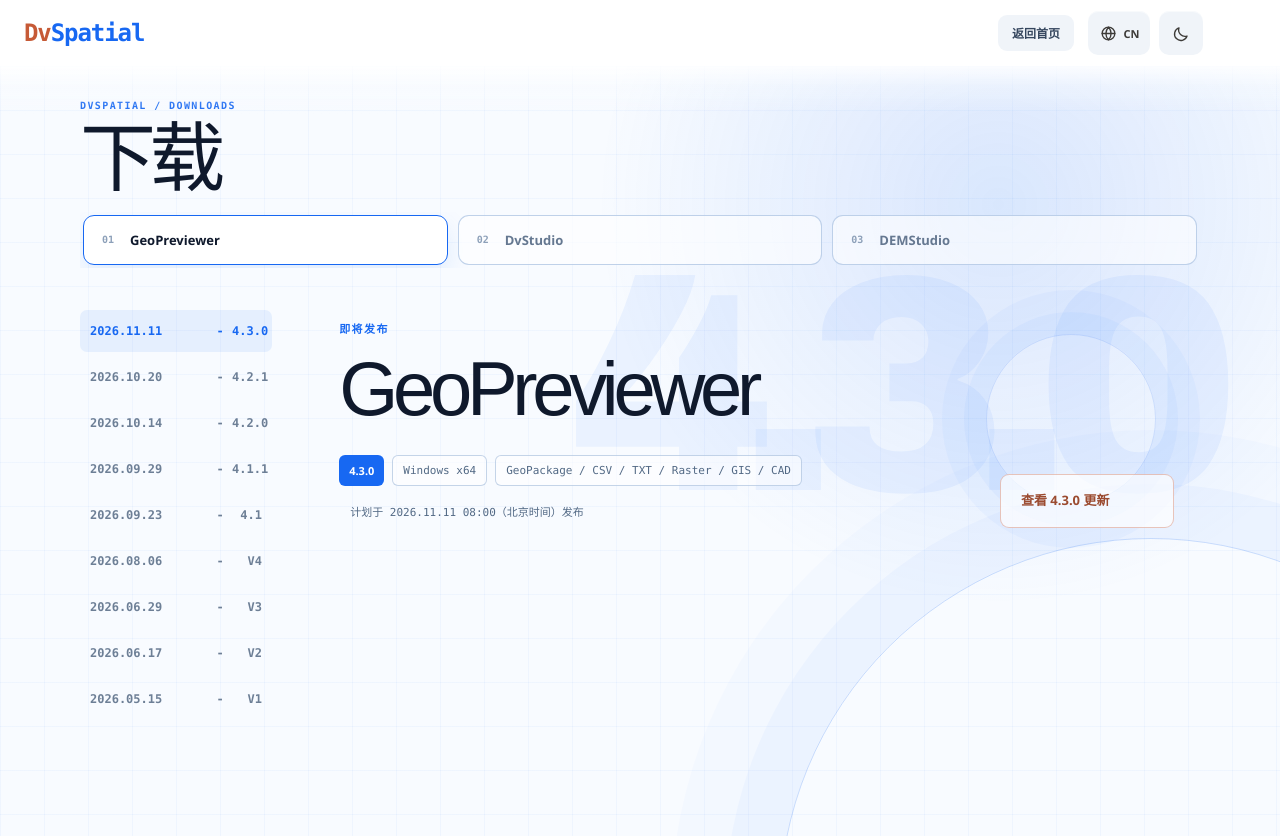
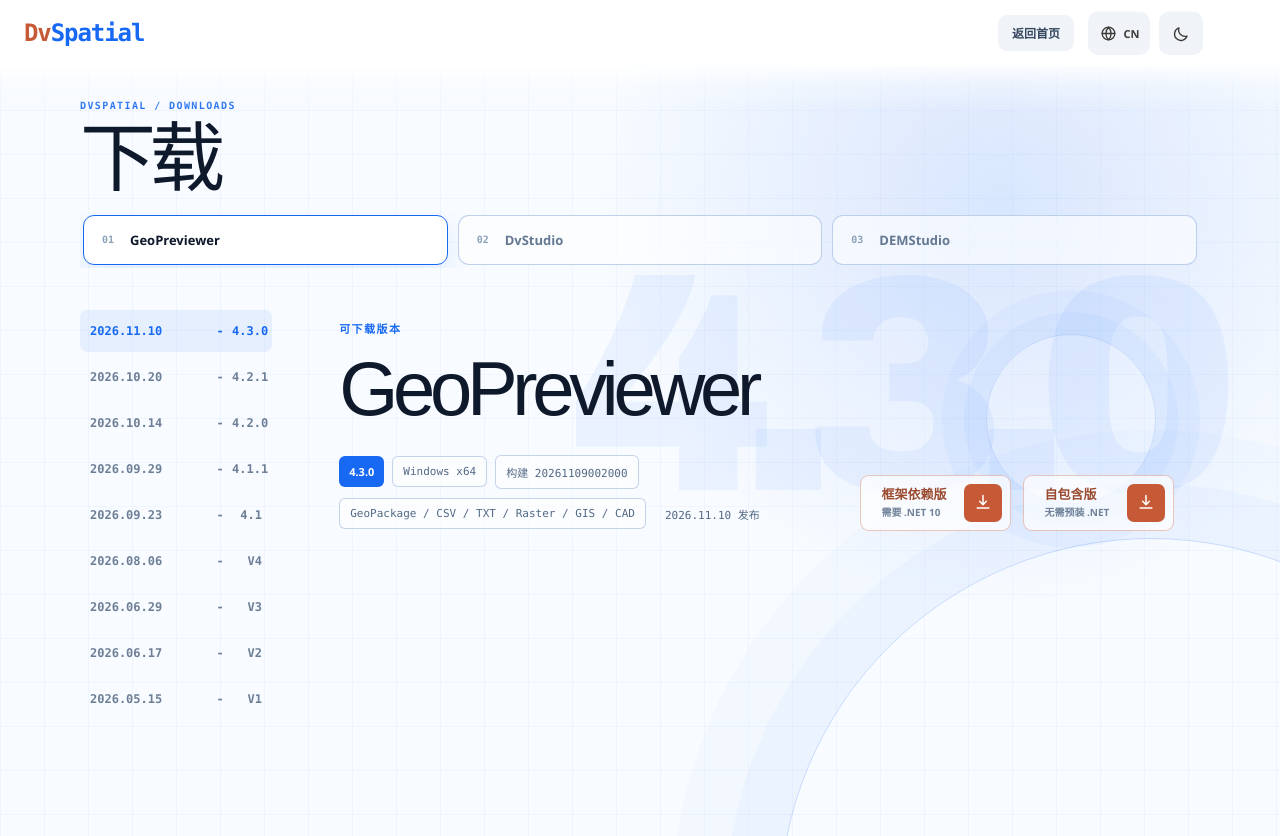
Before and after one commit to SpDDoggy/SpDDoggy.github.io, a plain HTML site: page downloads/index.html in a window 1280 px wide. Drawn offline with Linux system fonts and the light colour scheme; a web font is replaced by a local one.

Commit message:
Enable GeoPreviewer 4.3.0 Windows downloads

```diff
--- a/downloads/index.html
+++ b/downloads/index.html
@@ -58,7 +58,7 @@
                  aria-labelledby="tab-gdb" data-product-panel="gdb">
           <aside class="version-rail version-rail-list-only">
             <div class="version-list" aria-label="GeoPreviewer 版本" data-aria-en="GeoPreviewer versions">
-              <button class="version-option is-active" type="button" aria-pressed="true" data-version-target="gdb-v4-3-0"><time datetime="2026-11-11">2026.11.11</time><span class="version-separator" aria-hidden="true">-</span><b>4.3.0</b></button>
+              <button class="version-option is-active" type="button" aria-pressed="true" data-version-target="gdb-v4-3-0"><time datetime="2026-11-10">2026.11.10</time><span class="version-separator" aria-hidden="true">-</span><b>4.3.0</b></button>
 <button class="version-option" type="button" aria-pressed="false" data-version-target="gdb-v4-2-1"><time datetime="2026-10-20">2026.10.20</time><span class="version-separator" aria-hidden="true">-</span><b>4.2.1</b></button>
 <button class="version-option" type="button" aria-pressed="false" data-version-target="gdb-v4-2-0"><time datetime="2026-10-14">2026.10.14</time><span class="version-separator" aria-hidden="true">-</span><b>4.2.0</b></button>
 <button class="version-option" type="button" aria-pressed="false" data-version-target="gdb-v4-1-1"><time datetime="2026-09-29">2026.09.29</time><span class="version-separator" aria-hidden="true">-</span><b>4.1.1</b></button>
@@ -86,7 +86,42 @@
           </aside>
 
           <div class="release-stage">
-<article class="release-view is-active" data-version-panel="gdb-v4-3-0"><div class="release-watermark" aria-hidden="true">4.3.0</div><p data-copy-en="Coming soon">即将发布</p><h2>GeoPreviewer</h2><div class="release-meta"><strong>4.3.0</strong><span>Windows x64</span><span class="release-formats">GeoPackage / CSV / TXT / Raster / GIS / CAD</span><time datetime="2026-11-11T08:00:00+08:00" data-copy-en="Scheduled: November 11, 2026, 08:00 (UTC+8)">计划于 2026.11.11 08:00（北京时间）发布</time></div><div class="release-downloads"><a class="release-download" href="../products/gdb-previewer/changelog/?version=v4-3-0"><span class="release-download-copy"><b data-copy-en="View 4.3.0 updates">查看 4.3.0 更新</b></span></a></div></article>
+<article class="release-view is-active" data-version-panel="gdb-v4-3-0">
+              <div class="release-watermark" aria-hidden="true">4.3.0</div>
+              <p data-copy-en="Available release">可下载版本</p>
+              <h2>GeoPreviewer</h2>
+              <div class="release-meta">
+                <strong>4.3.0</strong>
+                <span>Windows x64</span>
+                <span data-copy-en="Build 20261109002000">构建 20261109002000</span>
+                <span class="release-formats">GeoPackage / CSV / TXT / Raster / GIS / CAD</span>
+                <time datetime="2026-11-10" data-copy-en="Released 2026-11-10">2026.11.10 发布</time>
+              </div>
+              <div class="release-downloads">
+                <a class="release-download" href="https://github.com/SpDDoggy/GeoPreviewer-Releases/releases/download/v4.3.0-stable.20261109002000/GeoPreviewer-4.3.0-stable.20261109002000-win-x64-framework-dependent-setup.exe"
+                   aria-label="下载 GeoPreviewer 4.3.0 框架依赖版"
+                   data-aria-en="Download GeoPreviewer 4.3.0 framework-dependent edition">
+                  <span class="release-download-copy">
+                    <b data-copy-en="Framework-dependent">框架依赖版</b>
+                    <small data-copy-en="Requires .NET 10">需要 .NET 10</small>
+                  </span>
+                  <svg viewBox="0 0 24 24" aria-hidden="true">
+                    <path d="M12 3v11m0 0 4-4m-4 4-4-4M5 18h14"></path>
+                  </svg>
+                </a>
+                <a class="release-download" href="https://github.com/SpDDoggy/GeoPreviewer-Releases/releases/download/v4.3.0-stable.20261109002000/GeoPreviewer-4.3.0-stable.20261109002000-win-x64-self-contained-setup.exe"
+                   aria-label="下载 GeoPreviewer 4.3.0 自包含版"
+                   data-aria-en="Download GeoPreviewer 4.3.0 self-contained edition">
+                  <span class="release-download-copy">
+                    <b data-copy-en="Self-contained">自包含版</b>
+                    <small data-copy-en="No .NET required">无需预装 .NET</small>
+                  </span>
+                  <svg viewBox="0 0 24 24" aria-hidden="true">
+                    <path d="M12 3v11m0 0 4-4m-4 4-4-4M5 18h14"></path>
+                  </svg>
+                </a>
+              </div>
+            </article>
 
             <article class="release-view" data-version-panel="gdb-v4-2-1" hidden>
               <div class="release-watermark" aria-hidden="true">4.2.1</div>
```
